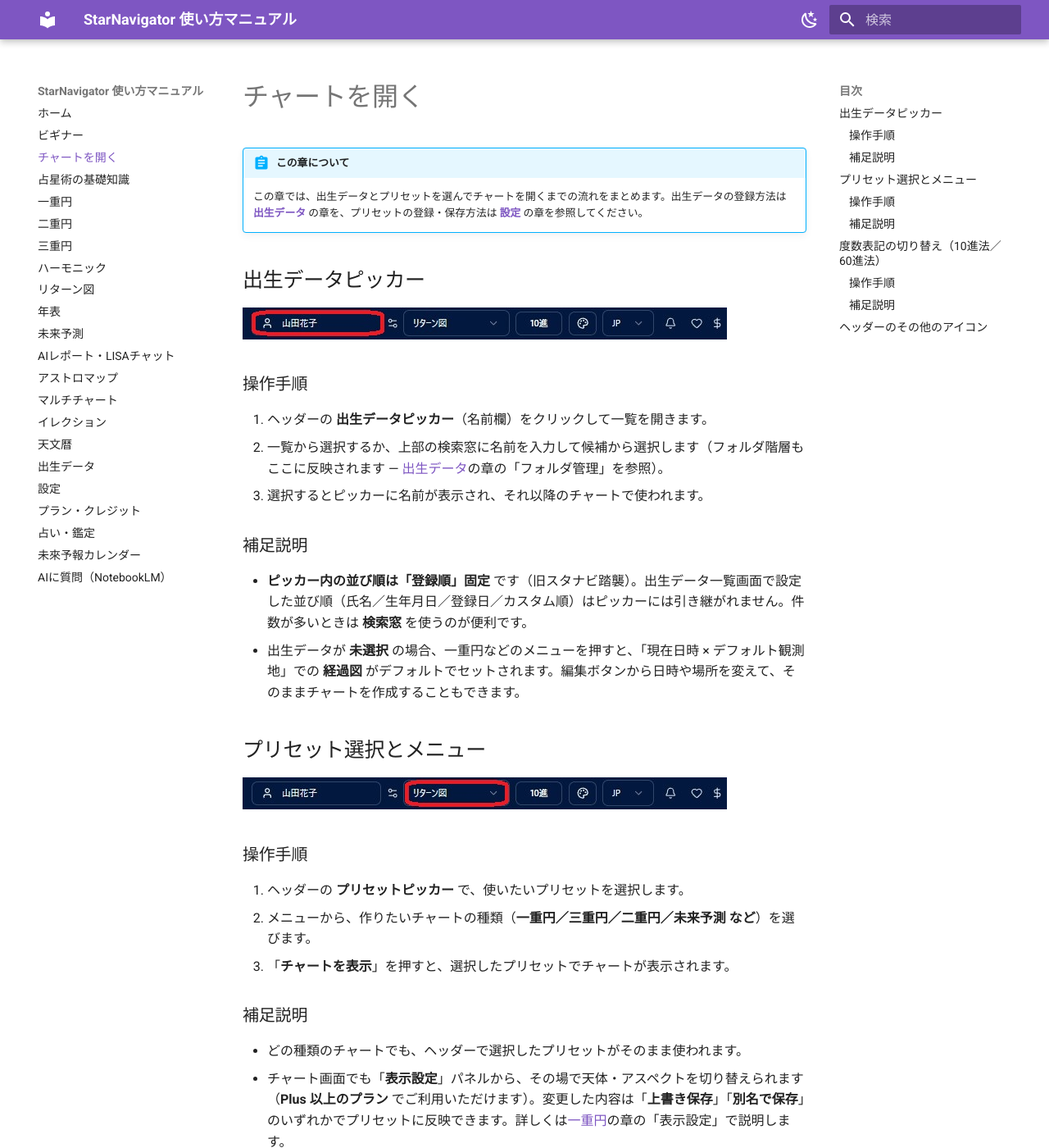
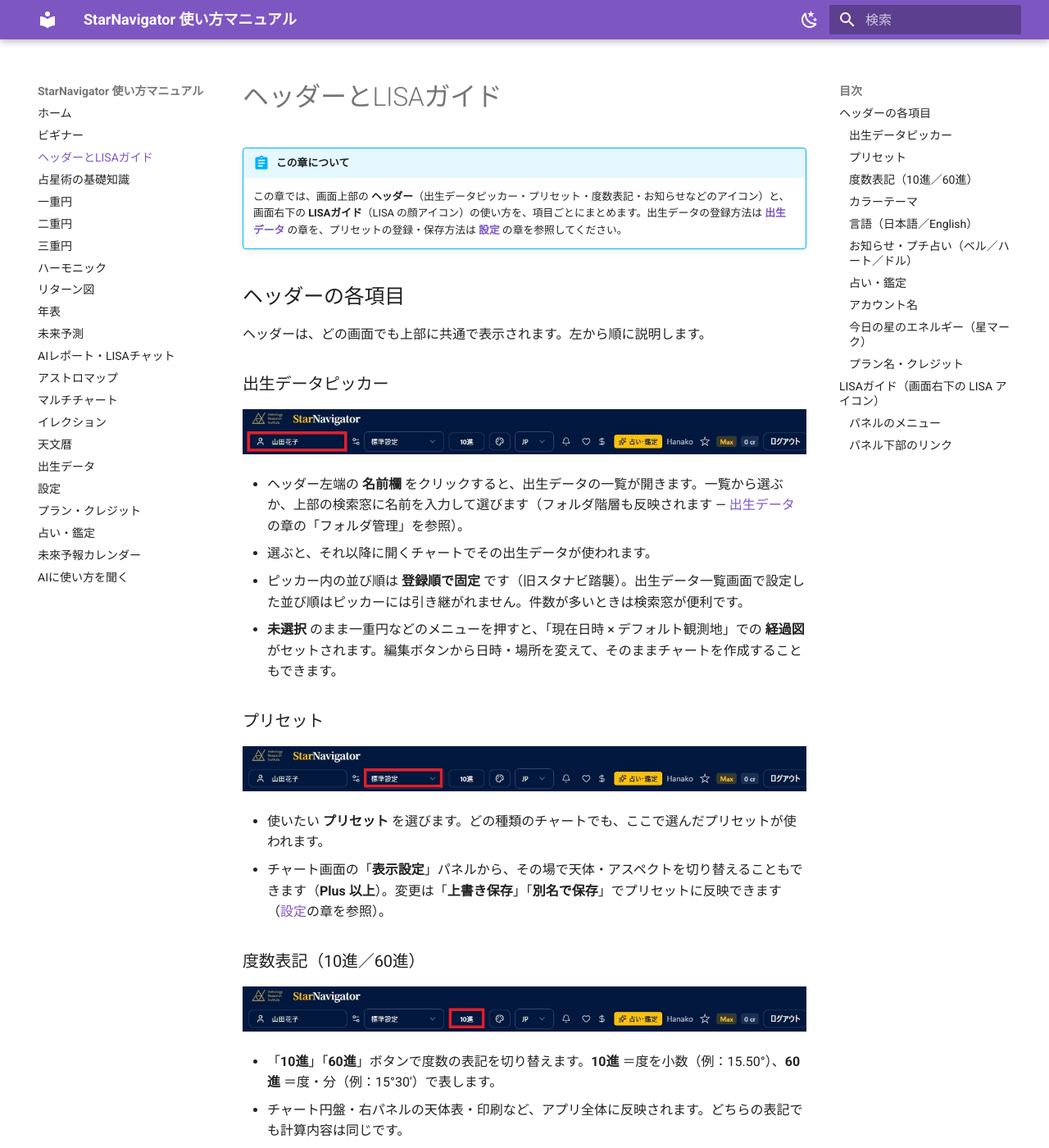
Before and after one commit to KeikoKagawa/starnavi-manual, an MkDocs documentation site: the page built from docs/open-chart.md, in a window 1280 px wide and 1400 px high. Shown: the whole window at 82% size. Built offline with MkDocs 1.6.1 and Material for MkDocs 9.7.7, drawn with Linux system fonts in a browser that asks for light colours; some of the changed text lies outside the part shown.

Commit message:
content(ヘッダー): 「チャートを開く」を「ヘッダーとLISAガイド」に改稿+周辺調整
- ヘッダー全項目を1つずつ画像付きで解説(11枚)+LISAガイド節を追加
  (LISAチャットはクレジット必要+AIレポート・LISAチャット章へのリンク)
- nav: 「AIに質問(NotebookLM)」→「AIに使い方を聞く」
- 外部リンクを新タブで開くJSを追加(external-links.js)
- ホーム: AI質問tipの文言統一・「画像は順次追加します」削除
- basics: 「占いの教科書:ARI The Basics of Astrology」リンク追加
- 旧ヘッダー画像4枚を削除

```diff
--- /dev/null
+++ b/docs/javascripts/external-links.js
@@ -0,0 +1,15 @@
+// 外部サイトへのリンクは新しいタブで開く（マニュアルから離脱させないため）。
+// nav の外部リンク（例: AIに使い方を聞く）や本文中の外部リンクに一律で適用する。
+document.addEventListener("DOMContentLoaded", function () {
+  var here = location.hostname;
+  document.querySelectorAll('a[href^="http"]').forEach(function (a) {
+    try {
+      if (new URL(a.href).hostname !== here) {
+        a.setAttribute("target", "_blank");
+        a.setAttribute("rel", "noopener noreferrer");
+      }
+    } catch (e) {
+      /* 不正な URL は無視 */
+    }
+  });
+});
--- a/docs/open-chart.md
+++ b/docs/open-chart.md
@@ -1,56 +1,95 @@
-# チャートを開く
+# ヘッダーとLISAガイド
 
 !!! abstract "この章について"
-    この章では、出生データとプリセットを選んでチャートを開くまでの流れをまとめます。出生データの登録方法は **[出生データ](birth-data.md)** の章を、プリセットの登録・保存方法は **[設定](settings.md)** の章を参照してください。
+    この章では、画面上部の **ヘッダー**（出生データピッカー・プリセット・度数表記・お知らせなどのアイコン）と、画面右下の **LISAガイド**（LISA の顔アイコン）の使い方を、項目ごとにまとめます。出生データの登録方法は **[出生データ](birth-data.md)** の章を、プリセットの登録・保存方法は **[設定](settings.md)** の章を参照してください。
 
-## 出生データピッカー
+## ヘッダーの各項目
 
-![ヘッダーの出生データピッカー。左端の名前欄(赤枠)をクリックすると出生データの一覧が開く](assets/open-chart-01-birth-data-picker.jpg)
+ヘッダーは、どの画面でも上部に共通で表示されます。左から順に説明します。
 
-### 操作手順
+### 出生データピッカー
 
-1. ヘッダーの **出生データピッカー**（名前欄）をクリックして一覧を開きます。
-2. 一覧から選択するか、上部の検索窓に名前を入力して候補から選択します（フォルダ階層もここに反映されます — [出生データ](birth-data.md)の章の「フォルダ管理」を参照）。
-3. 選択するとピッカーに名前が表示され、それ以降のチャートで使われます。
+![ヘッダー左端の名前欄（出生データピッカー）](assets/open-chart-h01-birthdata.jpg)
 
-### 補足説明
+- ヘッダー左端の **名前欄** をクリックすると、出生データの一覧が開きます。一覧から選ぶか、上部の検索窓に名前を入力して選びます（フォルダ階層も反映されます — [出生データ](birth-data.md)の章の「フォルダ管理」を参照）。
+- 選ぶと、それ以降に開くチャートでその出生データが使われます。
+- ピッカー内の並び順は **登録順で固定** です（旧スタナビ踏襲）。出生データ一覧画面で設定した並び順はピッカーには引き継がれません。件数が多いときは検索窓が便利です。
+- **未選択** のまま一重円などのメニューを押すと、「現在日時 × デフォルト観測地」での **経過図** がセットされます。編集ボタンから日時・場所を変えて、そのままチャートを作成することもできます。
 
-- **ピッカー内の並び順は「登録順」固定** です（旧スタナビ踏襲）。出生データ一覧画面で設定した並び順（氏名／生年月日／登録日／カスタム順）はピッカーには引き継がれません。件数が多いときは **検索窓** を使うのが便利です。
-- 出生データが **未選択** の場合、一重円などのメニューを押すと、「現在日時 × デフォルト観測地」での **経過図** がデフォルトでセットされます。編集ボタンから日時や場所を変えて、そのままチャートを作成することもできます。
+### プリセット
 
-## プリセット選択とメニュー
+![ヘッダーのプリセット選択](assets/open-chart-h02-preset.jpg)
 
-![ヘッダーのプリセットピッカー(赤枠)。ここで選んだプリセットがすべてのチャートで使われる](assets/open-chart-02-preset-picker.jpg)
+- 使いたい **プリセット** を選びます。どの種類のチャートでも、ここで選んだプリセットが使われます。
+- チャート画面の「**表示設定**」パネルから、その場で天体・アスペクトを切り替えることもできます（**Plus 以上**）。変更は「**上書き保存**」「**別名で保存**」でプリセットに反映できます（[設定](settings.md)の章を参照）。
 
-### 操作手順
+### 度数表記（10進／60進）
 
-1. ヘッダーの **プリセットピッカー** で、使いたいプリセットを選択します。
-2. メニューから、作りたいチャートの種類（**一重円／三重円／二重円／未来予測 など**）を選びます。
-3. 「**チャートを表示**」を押すと、選択したプリセットでチャートが表示されます。
+![ヘッダーの度数表記の切り替え（10進／60進）](assets/open-chart-h03-degree.jpg)
 
-### 補足説明
+- 「**10進**」「**60進**」ボタンで度数の表記を切り替えます。**10進** ＝度を小数（例：15.50°）、**60進** ＝度・分（例：15°30'）で表します。
+- チャート円盤・右パネルの天体表・印刷など、アプリ全体に反映されます。どちらの表記でも計算内容は同じです。
 
-- どの種類のチャートでも、ヘッダーで選択したプリセットがそのまま使われます。
-- チャート画面でも「**表示設定**」パネルから、その場で天体・アスペクトを切り替えられます（**Plus 以上のプラン** でご利用いただけます）。変更した内容は「**上書き保存**」「**別名で保存**」のいずれかでプリセットに反映できます。詳しくは[一重円](single-chart.md)の章の「表示設定」で説明します。
+### カラーテーマ
 
-## 度数表記の切り替え（10進法／60進法）
+![ヘッダーのカラーテーマ切り替え](assets/open-chart-h04-color.jpg)
 
-![ヘッダーの度数表記切り替えボタン（10進／60進）](assets/open-chart-03-degree-mode.jpg)
+- パレットのアイコンで、チャートの配色（**標準（パステル）／旧スタナビ紫**）をその場で切り替えます。一重円・二重円・三重円など全チャート共通です。詳しくは [設定](settings.md) の章の「カラーテーマ」を参照してください。
 
-### 操作手順
+### 言語（日本語／English）
 
-1. ヘッダーの「**10進**」（または「**60進**」）ボタンを押すと、度数の表記が切り替わります。
-2. **10進** は度を小数で表します（例：15.50°）。**60進** は度・分で表します（例：15°30'）。
+![ヘッダーの言語切り替え](assets/open-chart-h05-locale.jpg)
 
-### 補足説明
+- 表示言語を **日本語／English** で切り替えます。
 
-- 切り替えは、チャート円盤の度数表示・右パネルの天体表・印刷など、アプリ全体に反映されます。
-- どちらの表記でも計算内容は同じです。読み慣れたほうをお使いください。
+### お知らせ・プチ占い（ベル／ハート／ドル）
 
-## ヘッダーのその他のアイコン
+![ヘッダーのお知らせ・プチ占いアイコン（ベル・ハート・ドル）](assets/open-chart-h06-notify-fortune.jpg)
 
-![ヘッダーのアイコン（ベル・ハート・ドル＝お知らせ／プチ占い、星マーク＝今日の星のエネルギー）](assets/open-chart-04-header-icons.jpg)
+- **ベル（お知らせ）**：新機能やメンテナンスなどのお知らせ一覧が開きます。未読があるとベルに件数バッジが付きます。
+- **ハート（プチ占い・恋愛運）／ドル（プチ占い・金運・仕事運）**：選択中の出生データについて、**恋愛運が良い時期**（ハート）と **金運・仕事運が良い時期**（ドル）を手軽に表示します（**Basic 以上**）。出生データを選んでから押してください。
 
-- **ハート・ドルマーク（プチ占い）**：選択中の出生データについて、**恋愛運が良い時期**（ハート）と **金運・仕事運が良い時期**（ドルマーク）を手軽に表示します（**Basic 以上**）。出生データを選んでから押してください。
-- **ベルマーク（お知らせ）**：スタナビの新機能やメンテナンスなどのお知らせ一覧が開きます。未読があるとベルに件数バッジが付きます。
-- **星マーク（今日の星のエネルギー）**：ログイン時に表示される「**今日の星のエネルギー**」スプラッシュを、もう一度表示します（**Basic 以上**）。[出生データ](birth-data.md) の章の「自分のデータを指定する」で自分を指定しておくと、ご自身の出生図に基づいた内容になります。
+### 占い・鑑定
+
+![ヘッダーの「占い・鑑定」ボタン](assets/open-chart-h07-readings.jpg)
+
+- **占い・鑑定** のページ（プチ占いや LISA の AI 鑑定などのハブ）を開きます。詳しくは [占い・鑑定](shop.md) の章を参照してください。
+
+### アカウント名
+
+![ヘッダーのアカウント名](assets/open-chart-h08-account.jpg)
+
+- **ログイン中のアカウント名** が表示されます（表示名は [設定](settings.md) で変更できます）。左端の出生データピッカーの名前とは別で、こちらは **ログインしているご本人** を表します。
+
+### 今日の星のエネルギー（星マーク）
+
+![ヘッダーの星マーク（今日の星のエネルギー）](assets/open-chart-h09-energy.jpg)
+
+- 星マークを押すと、ログイン時に表示される「**今日の星のエネルギー**」を、もう一度表示します（**Basic 以上**）。[出生データ](birth-data.md) の章の「自分のデータを指定する」で自分を指定しておくと、ご自身の出生図に基づいた内容になります。
+
+### プラン名・クレジット
+
+![ヘッダーのプラン名とクレジット残高](assets/open-chart-h10-plan-credit.jpg)
+
+- 現在の **プラン名**（例：Max）と **クレジット残高**（例：0 cr）が表示されます。プラン名を押すとプラン管理、cr を押すとクレジット購入に進みます。詳しくは [プラン・クレジット](plan-credits.md) の章を参照してください。
+
+## LISAガイド（画面右下の LISA アイコン）
+
+![LISAガイドのパネル（LISAアイコンを押すと開く）](assets/open-chart-lisa-panel.jpg)
+
+画面の右下にいつも表示されている **LISA の顔アイコン** を押すと、ガイドのパネルが開きます。今見ている画面に合わせて、使い方やヒントを案内します。もう一度アイコンを押すか「×」で閉じます。
+
+### パネルのメニュー
+
+- **使い方**：いま開いている画面の操作ガイドを表示します（画面ごとに内容が変わります）。ご利用のプランで使えない機能には、必要なプラン名のバッジが付きます。
+- **マニュアル**：この使い方マニュアル（当サイト）を別タブで開きます。
+- **使い方動画・ウィークリー**：ARI 公式サイトの使い方動画・スタナビウィークリーのバックナンバーを別タブで開きます。
+- **ミニ知識**：その画面に関連する占星術のちょっとした知識を表示します。
+- **今日の星のエネルギー**：あなたの今日のトランジットを表示します（**Basic 以上**）。
+- **LISA チャット**：選択中の出生データに基づいて、AI が対話形式で鑑定します（**Basic 以上**。利用には **クレジット** が必要です）。詳しくは [AIレポート・LISAチャット](ai-report.md) の章を参照してください。
+
+### パネル下部のリンク
+
+- **プラン変更** / **クレジット購入**：プラン変更・クレジット購入の画面を開きます（ログイン時に表示）。
+- **ガイドツアーをもう一度見る**：初回に表示される操作ツアーを、もう一度再生します。
+- **よくある質問（FAQ）** / **ARI スクールで占星術を学ぶ**：それぞれ公式サイトの該当ページを別タブで開きます。
--- a/mkdocs.yml
+++ b/mkdocs.yml
@@ -50,6 +50,9 @@ markdown_extensions:
   - toc:
       permalink: true
 
+extra_javascript:
+  - javascripts/external-links.js
+
 extra:
   manual_date: "2026年7月版"
   analytics:
@@ -59,7 +62,7 @@ extra:
 nav:
   - ホーム: index.md
   - ビギナー: beginner.md
-  - チャートを開く: open-chart.md
+  - ヘッダーとLISAガイド: open-chart.md
   - 占星術の基礎知識: basics.md
   - 一重円: single-chart.md
   - 二重円: double-chart.md
@@ -78,4 +81,4 @@ nav:
   - プラン・クレジット: plan-credits.md
   - 占い・鑑定: shop.md
   - 未來予報カレンダー: forecast-calendar.md
-  - AIに質問（NotebookLM）: https://notebooklm.google.com/notebook/ba28c68e-c7c0-4a81-88b0-dfbf4872da70
+  - AIに使い方を聞く: https://notebooklm.google.com/notebook/ba28c68e-c7c0-4a81-88b0-dfbf4872da70
```
Also changed, not shown: docs/basics.md (+6 -0 lines), docs/index.md (+4 -7 lines), docs/assets/open-chart-01-birth-data-picker.jpg (deleted), docs/assets/open-chart-02-preset-picker.jpg (deleted), docs/assets/open-chart-03-degree-mode.jpg (deleted), docs/assets/open-chart-04-header-icons.jpg (deleted), docs/assets/open-chart-h01-birthdata.jpg (added), docs/assets/open-chart-h02-preset.jpg (added), docs/assets/open-chart-h03-degree.jpg (added), docs/assets/open-chart-h04-color.jpg (added), docs/assets/open-chart-h05-locale.jpg (added), docs/assets/open-chart-h06-notify-fortune.jpg (added), docs/assets/open-chart-h07-readings.jpg (added), docs/assets/open-chart-h08-account.jpg (added), 3 more files.
